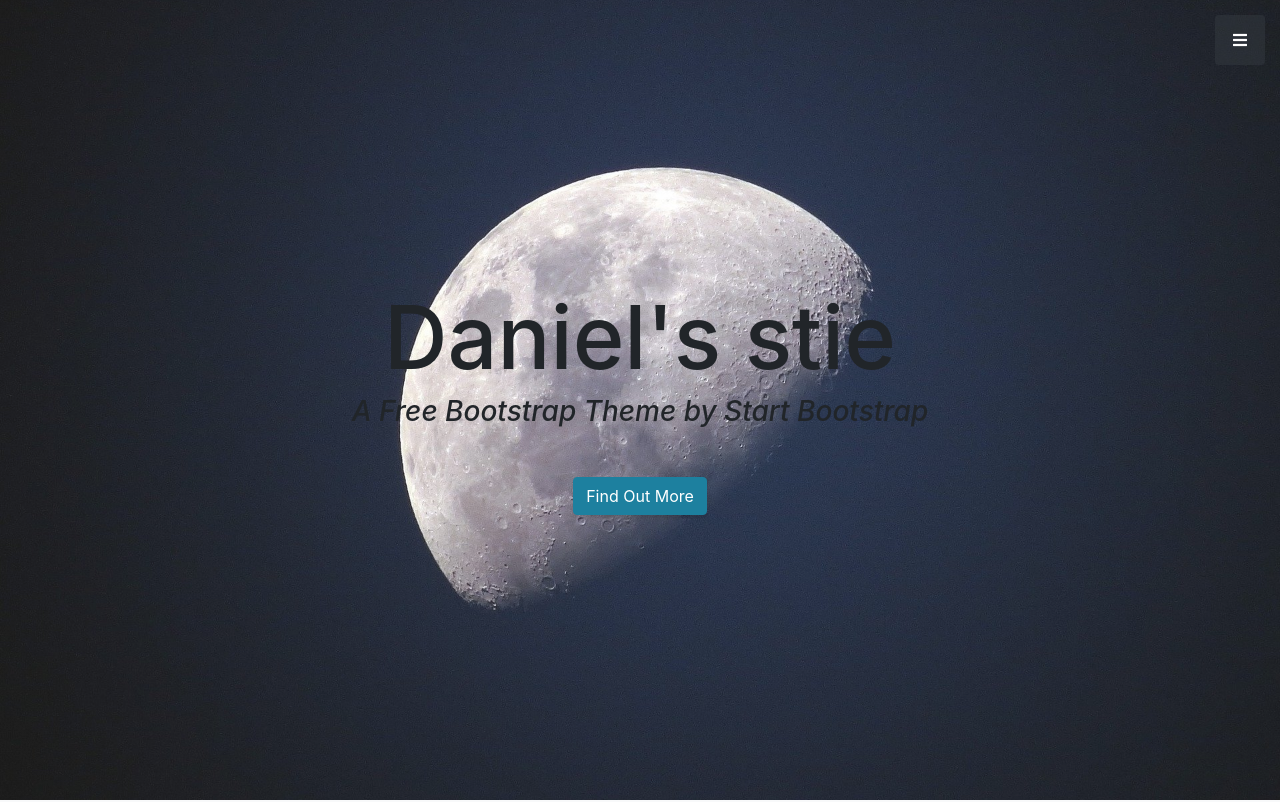
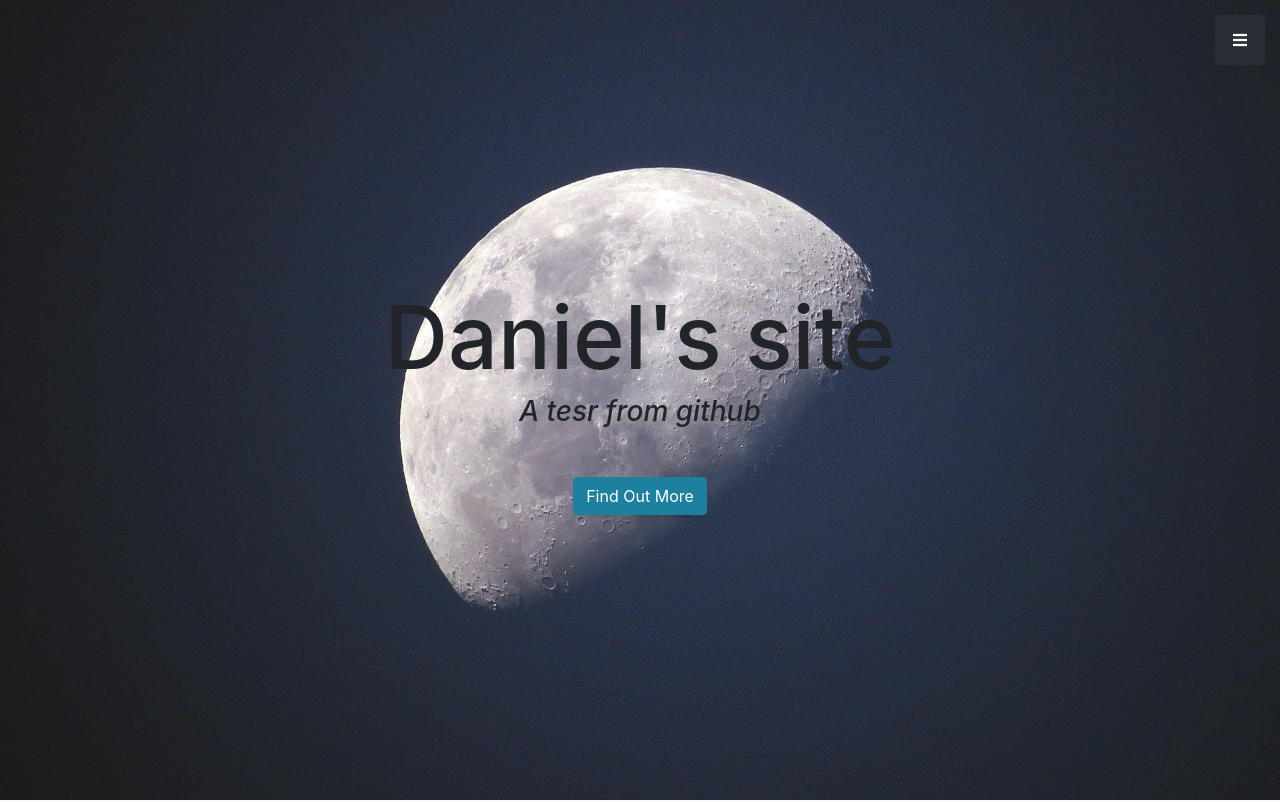
Before and after one commit to CoderDan13/CoderDan13.github.io, a website with bundled scripts: page index.html in a window 1280 px wide. Shown: the top 802 px of the page. Built offline with nearby package versions, Linux system fonts and the light colour scheme.

Commit message:
Update index.html

```diff
--- a/index.html
+++ b/index.html
@@ -55,9 +55,9 @@
   <!-- Header -->
   <header class="masthead d-flex">
     <div class="container text-center my-auto">
-      <h1 class="mb-1">Daniel's stie</h1>
+      <h1 class="mb-1">Daniel's site</h1>
       <h3 class="mb-5">
-        <em>A Free Bootstrap Theme by Start Bootstrap</em>
+        <em>A tesr from github</em>
       </h3>
       <a class="btn btn-primary btn-xl js-scroll-trigger" href="#about">Find Out More</a>
     </div>
```
